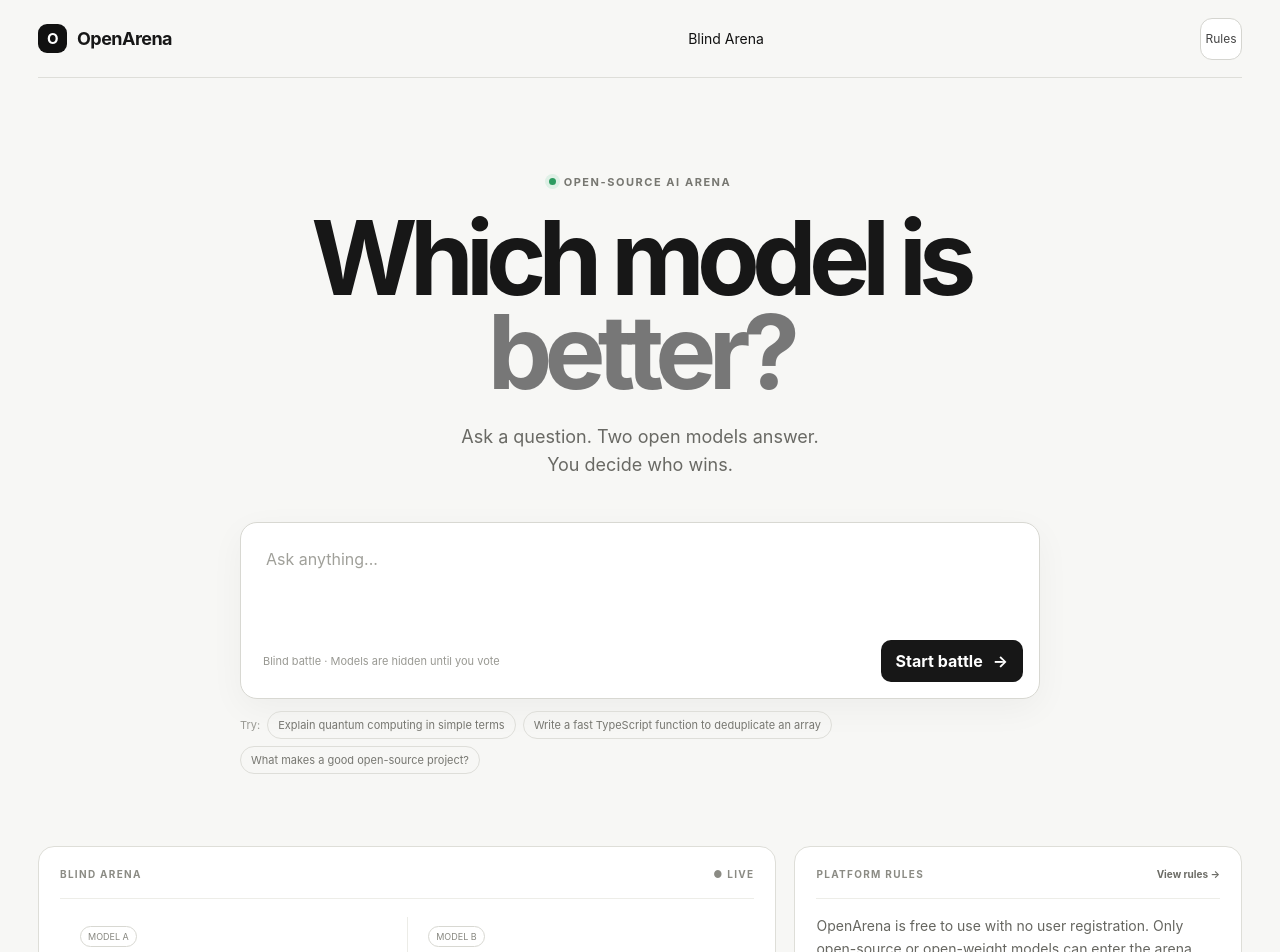
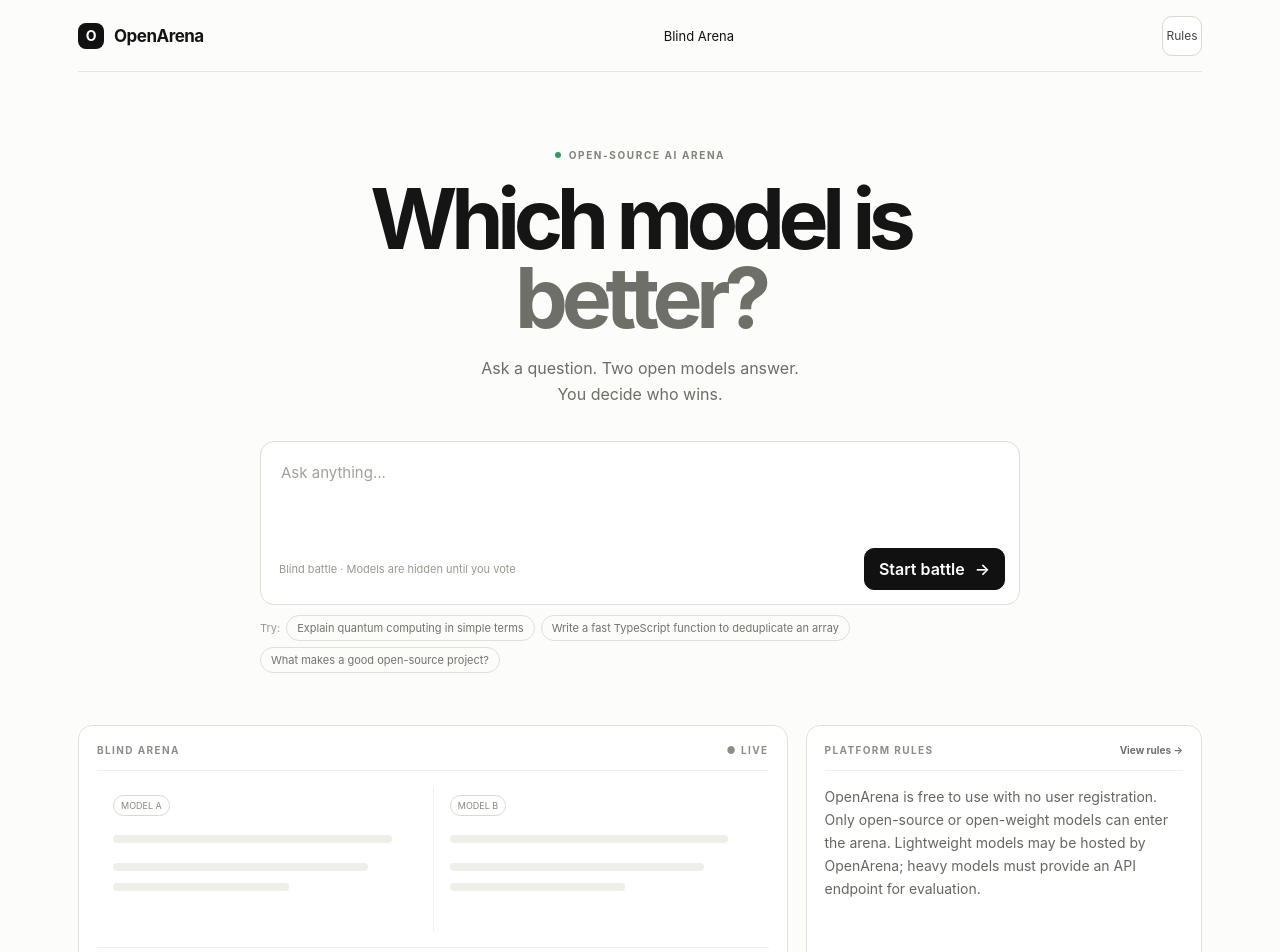
Before and after one commit to 010213pashaleshenko1-blip/OpenArena, a Next.js app: page / in a window 1280 px wide. Shown: the top 952 px of the page. Built offline with nearby package versions, Linux system fonts and the light colour scheme.

Commit message:
style: simplify OpenArena to a more minimal look

```diff
--- a/app/globals.css
+++ b/app/globals.css
@@ -1,69 +1,72 @@
 * { box-sizing: border-box; }
 html { scroll-behavior: smooth; }
-body { margin: 0; background: #f7f7f5; color: #171717; font-family: Inter, ui-sans-serif, system-ui, -apple-system, BlinkMacSystemFont, "Segoe UI", sans-serif; }
+body { margin: 0; background: #fcfcfb; color: #151515; font-family: Inter, ui-sans-serif, system-ui, -apple-system, BlinkMacSystemFont, "Segoe UI", sans-serif; }
 button, textarea { font: inherit; }
 button, a { -webkit-tap-highlight-color: transparent; }
 a { color: inherit; text-decoration: none; }
-.page { min-height: 100vh; padding: 0 38px; max-width: 1440px; margin: 0 auto; }
-.nav { height: 78px; display: flex; align-items: center; justify-content: space-between; border-bottom: 1px solid #deded9; position: relative; }
-.brand { display: flex; align-items: center; gap: 10px; font-weight: 750; letter-spacing: -.03em; font-size: 18px; }
-.brand-mark { width: 29px; height: 29px; display: grid; place-items: center; border-radius: 9px; background: #111; color: #fff; font-size: 15px; }
-.nav-center { display: flex; align-items: center; gap: 30px; margin-left: 80px; }
-.nav-center a, .nav-center span { font-size: 14px; color: #6e6e68; }
+.page { min-height: 100vh; padding: 0 28px; max-width: 1180px; margin: 0 auto; }
+.nav { height: 72px; display: flex; align-items: center; justify-content: space-between; border-bottom: 1px solid #e6e6e1; position: relative; }
+.brand { display: flex; align-items: center; gap: 10px; font-weight: 700; letter-spacing: -.03em; font-size: 17px; }
+.brand-mark { width: 26px; height: 26px; display: grid; place-items: center; border-radius: 8px; background: #111; color: #fff; font-size: 14px; }
+.nav-center { display: flex; align-items: center; gap: 18px; margin-left: 32px; }
+.nav-center a, .nav-center span { font-size: 13px; color: #767671; }
 .nav-center .active { color: #111; }
 .nav-actions { position: relative; }
-.menu-button { width: 42px; height: 42px; border: 1px solid #d5d5d0; border-radius: 12px; background: #fff; display: inline-flex; align-items: center; justify-content: center; cursor: pointer; font-size: 12px; color: #444; }
-.hero { text-align: center; padding: 91px 0 72px; }
-.eyebrow { display: inline-flex; align-items: center; gap: 8px; color: #777771; font-size: 11px; font-weight: 700; letter-spacing: .14em; }
-.pulse { width: 7px; height: 7px; border-radius: 50%; background: #2e9b61; box-shadow: 0 0 0 4px #dff0e6; }
-h1 { font-size: clamp(58px, 8vw, 104px); line-height: .92; letter-spacing: -.075em; margin: 22px 0 24px; font-weight: 750; }
-h1 span { color: #777; }
-.subtitle { color: #696964; font-size: 18px; line-height: 1.55; margin: 0; }
-.composer-wrap { max-width: 800px; margin: 43px auto 0; text-align: left; }
-.composer { background: #fff; border: 1px solid #d8d8d2; border-radius: 17px; padding: 8px; box-shadow: 0 10px 35px rgba(0,0,0,.045); }
-textarea { width: 100%; border: 0; outline: 0; resize: none; padding: 16px 17px 10px; color: #171717; background: transparent; font-size: 16px; line-height: 1.5; }
-textarea::placeholder { color: #a0a09a; }
-.composer-footer { display: flex; justify-content: space-between; align-items: center; gap: 12px; padding: 7px 8px 8px 14px; }
-.hint { color: #999993; font-size: 11px; }
-.send-button { border: 0; background: #171717; color: white; border-radius: 10px; padding: 11px 15px; cursor: pointer; font-weight: 650; }
+.menu-button { width: 40px; height: 40px; border: 1px solid #d9d9d2; border-radius: 10px; background: #fff; display: inline-flex; align-items: center; justify-content: center; cursor: pointer; font-size: 12px; color: #444; }
+.menu-popover { position: absolute; right: 0; top: 48px; min-width: 220px; background: #fff; border: 1px solid #e3e3dc; border-radius: 12px; box-shadow: 0 12px 28px rgba(0,0,0,.05); padding: 6px; z-index: 20; }
+.menu-popover a { display: block; padding: 10px 12px; border-radius: 9px; color: #222; font-size: 14px; }
+.menu-popover a:hover { background: #f4f4f1; }
+.hero { text-align: center; padding: 70px 0 52px; }
+.eyebrow { display: inline-flex; align-items: center; gap: 8px; color: #82827c; font-size: 10px; font-weight: 700; letter-spacing: .16em; }
+.pulse { width: 6px; height: 6px; border-radius: 50%; background: #2e9b61; }
+h1 { font-size: clamp(46px, 7vw, 84px); line-height: .94; letter-spacing: -.075em; margin: 18px 0 18px; font-weight: 700; }
+h1 span { color: #6f6f69; }
+.subtitle { color: #6d6d67; font-size: 16px; line-height: 1.6; margin: 0; }
+.composer-wrap { max-width: 760px; margin: 34px auto 0; text-align: left; }
+.composer { background: #fff; border: 1px solid #deded7; border-radius: 14px; padding: 6px; }
+textarea { width: 100%; border: 0; outline: 0; resize: none; padding: 14px 14px 8px; color: #161616; background: transparent; font-size: 15px; line-height: 1.5; }
+textarea::placeholder { color: #a1a19a; }
+.composer-footer { display: flex; justify-content: space-between; align-items: center; gap: 12px; padding: 6px 8px 8px 12px; }
+.hint { color: #999992; font-size: 11px; }
+.send-button { border: 1px solid #111; background: #111; color: #fff; border-radius: 10px; padding: 10px 14px; cursor: pointer; font-weight: 600; }
 .send-button span { margin-left: 10px; }
-.examples { display: flex; flex-wrap: wrap; gap: 7px; align-items: center; margin-top: 12px; color: #999993; font-size: 11px; }
-.examples button { background: transparent; border: 1px solid #deded9; border-radius: 100px; padding: 6px 10px; color: #777771; cursor: pointer; font-size: 11px; }
+.examples { display: flex; flex-wrap: wrap; gap: 6px; align-items: center; margin-top: 10px; color: #999992; font-size: 11px; }
+.examples button { background: transparent; border: 1px solid #e0e0d9; border-radius: 999px; padding: 5px 10px; color: #73736d; cursor: pointer; font-size: 11px; }
 .examples button:hover { background: #fff; color: #222; }
-.preview-grid { display: grid; grid-template-columns: 1.65fr 1fr; gap: 18px; padding-bottom: 26px; }
-.preview-card, .info-card { background: #fff; border: 1px solid #deded8; border-radius: 16px; padding: 21px; }
+.preview-grid { display: grid; grid-template-columns: 1.7fr .95fr; gap: 18px; padding-bottom: 18px; }
+.preview-card, .info-card { background: #fff; border: 1px solid #e2e2db; border-radius: 14px; padding: 18px; }
 .arena-card { min-height: 100%; }
-.compact-card p { margin: 16px 0 0; color: #666660; font-size: 14px; line-height: 1.6; }
-.card-top { display: flex; justify-content: space-between; color: #8b8b84; font-size: 10px; font-weight: 750; letter-spacing: .13em; padding-bottom: 18px; border-bottom: 1px solid #ededE8; }
-.card-top a { letter-spacing: normal; color: #6c6c66; text-transform: none; }
-.response-columns { display: grid; grid-template-columns: 1fr 1fr; gap: 0; margin: 18px 0; }
-.response-columns article { min-height: 155px; padding: 7px 20px; }
-.response-columns article + article { border-left: 1px solid #ecece7; }
-.model-pill { font-size: 9px; border: 1px solid #d8d8d2; border-radius: 100px; padding: 4px 7px; color: #888881; }
-.skeleton { height: 8px; width: 82%; background: #ededE8; border-radius: 5px; margin-top: 22px; }
-.skeleton.wide { width: 92%; margin-top: 25px; }
+.compact-card p { margin: 14px 0 0; color: #666661; font-size: 14px; line-height: 1.65; }
+.card-top { display: flex; justify-content: space-between; color: #8d8d86; font-size: 10px; font-weight: 700; letter-spacing: .14em; padding-bottom: 14px; border-bottom: 1px solid #efefe9; }
+.card-top a { letter-spacing: normal; color: #6e6e68; }
+.response-columns { display: grid; grid-template-columns: 1fr 1fr; margin: 16px 0; }
+.response-columns article { min-height: 144px; padding: 6px 16px; }
+.response-columns article + article { border-left: 1px solid #efefe9; }
+.model-pill { font-size: 9px; border: 1px solid #dadad2; border-radius: 999px; padding: 4px 7px; color: #888881; }
+.skeleton { height: 8px; width: 84%; background: #efefe9; border-radius: 999px; margin-top: 20px; }
+.skeleton.wide { width: 92%; margin-top: 22px; }
 .skeleton.short { width: 58%; margin-top: 12px; }
-.vote-row { display: flex; gap: 8px; border-top: 1px solid #ededE8; padding-top: 17px; }
-.vote-row button { flex: 1; border: 1px solid #deded8; background: #fafaf8; border-radius: 9px; padding: 9px; font-size: 11px; cursor: pointer; color: #5f5f59; }
-.vote-row button:hover { background: #f0f0ec; }
-.rank-row { display: grid; grid-template-columns: 34px 1fr auto; gap: 12px; align-items: center; padding: 16px 2px; border-bottom: 1px solid #ededE8; font-size: 13px; }
+.vote-row { display: flex; gap: 8px; border-top: 1px solid #efefe9; padding-top: 14px; }
+.vote-row button { flex: 1; border: 1px solid #deded8; background: #fbfbf9; border-radius: 10px; padding: 9px; font-size: 11px; cursor: pointer; color: #5f5f59; }
+.vote-row button:hover { background: #f2f2ef; }
+.rank-row { display: grid; grid-template-columns: 34px 1fr auto; gap: 12px; align-items: center; padding: 15px 2px; border-bottom: 1px solid #efefe9; font-size: 13px; }
 .rank-row b { color: #aaa; font-size: 10px; }
 .rank-row span { color: #444; }
-.rank-row strong { font-size: 12px; }
-.page-shell { padding-bottom: 90px; }
-.page-hero { padding: 56px 0 34px; }
-.page-title { font-size: clamp(42px, 6vw, 72px); line-height: .95; letter-spacing: -.07em; margin: 14px 0; }
-.page-copy { max-width: 760px; color: #696964; font-size: 18px; line-height: 1.6; margin: 0; }
+.rank-row strong { font-size: 12px; color: #222; }
+.page-shell { padding-bottom: 72px; }
+.page-hero { padding: 46px 0 28px; }
+.page-title { font-size: clamp(36px, 5vw, 56px); line-height: .98; letter-spacing: -.07em; margin: 10px 0 10px; font-weight: 700; }
+.page-copy { max-width: 700px; color: #696963; font-size: 16px; line-height: 1.7; margin: 0; }
 .content-grid { display: grid; gap: 18px; grid-template-columns: repeat(12, 1fr); }
-.content-card { grid-column: span 12; background: #fff; border: 1px solid #deded8; border-radius: 16px; padding: 22px; }
-.content-card h2 { font-size: 18px; margin: 0 0 10px; letter-spacing: -.03em; }
-.content-card p, .content-card li { color: #666660; font-size: 14px; line-height: 1.7; }
+.content-card { grid-column: span 12; background: #fff; border: 1px solid #e2e2db; border-radius: 14px; padding: 20px; }
+.content-card h2 { font-size: 17px; margin: 0 0 10px; letter-spacing: -.03em; }
+.content-card p, .content-card li { color: #666661; font-size: 14px; line-height: 1.7; }
 .content-card ul { margin: 12px 0 0; padding-left: 18px; }
 .content-card li + li { margin-top: 8px; }
-.category-tabs { display: flex; gap: 7px; flex-wrap: wrap; margin: 0 0 18px; }
-.category-tabs button { border: 1px solid #d9d9d3; background: #fff; color: #70706a; border-radius: 999px; padding: 9px 13px; font-size: 12px; cursor: pointer; }
-.category-tabs button:hover { background: #f0f0ec; color: #222; }
-.category-tabs button.selected { background: #171717; color: #fff; border-color: #171717; }
-footer { border-top: 1px solid #deded9; min-height: 90px; display: flex; align-items: center; justify-content: space-between; color: #888881; font-size: 11px; }
+.category-tabs { display: flex; gap: 6px; flex-wrap: wrap; margin: 0 0 16px; }
+.category-tabs button { border: 1px solid #dbdbd4; background: #fff; color: #70706a; border-radius: 999px; padding: 8px 12px; font-size: 12px; cursor: pointer; }
+.category-tabs button:hover { background: #f4f4f1; color: #222; }
+.category-tabs button.selected { background: #111; color: #fff; border-color: #111; }
+footer { border-top: 1px solid #e6e6e1; min-height: 82px; display: flex; align-items: center; justify-content: space-between; color: #888881; font-size: 11px; }
 footer span:first-child { color: #222; font-weight: 700; }
-@media (max-width: 760px) { .page { padding: 0 18px; }.nav-center { display: none; }.hero { padding: 68px 0 60px; } h1 { font-size: 60px; }.subtitle, .page-copy { font-size: 16px; }.hint { display: none; }.preview-grid { grid-template-columns: 1fr; }.response-columns { grid-template-columns: 1fr; }.response-columns article + article { border-left: 0; border-top: 1px solid #ecece7; margin-top: 12px; padding-top: 20px; }.content-card { padding: 18px; } footer { flex-direction: column; align-items: flex-start; gap: 9px; padding: 25px 0; } }
+@media (max-width: 760px) { .page { padding: 0 16px; }.nav-center { display: none; }.hero { padding: 58px 0 48px; } h1 { font-size: 54px; }.subtitle, .page-copy { font-size: 15px; }.hint { display: none; }.preview-grid { grid-template-columns: 1fr; }.response-columns { grid-template-columns: 1fr; }.response-columns article + article { border-left: 0; border-top: 1px solid #efefe9; margin-top: 12px; padding-top: 18px; }.content-card { padding: 16px; } footer { flex-direction: column; align-items: flex-start; gap: 8px; padding: 22px 0; } }
```
